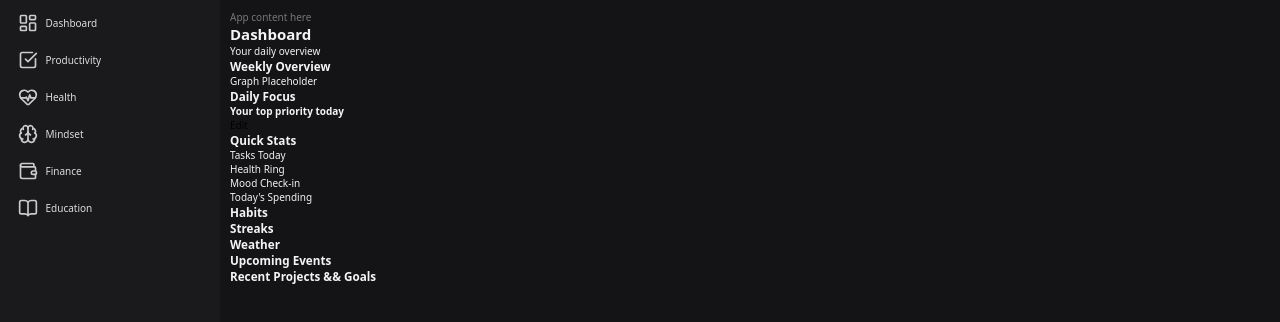
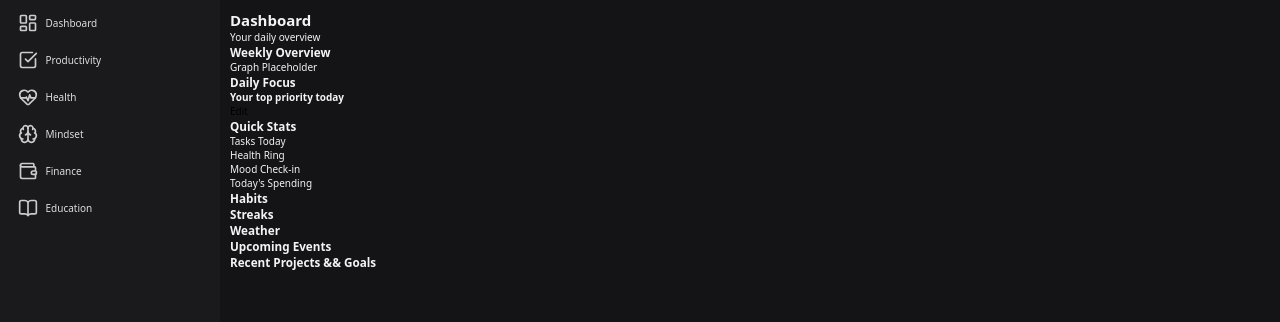
Before and after one commit to ryanstokes21/life-os, a plain HTML site: page index.html in a window 1280 px wide. Shown: the part 40-362 px from the top of the page. Drawn offline with nearby package versions, Linux system fonts and the light colour scheme.

Commit message:
added styling

```diff
--- a/css/base.css
+++ b/css/base.css
@@ -99,9 +99,3 @@ body {
   background: #141416;
   border-top: 1px solid #222;
 }
-
-/* simple placeholder text */
-.app-content::before {
-  content: "App content here";
-  color: #777;
-}
```
